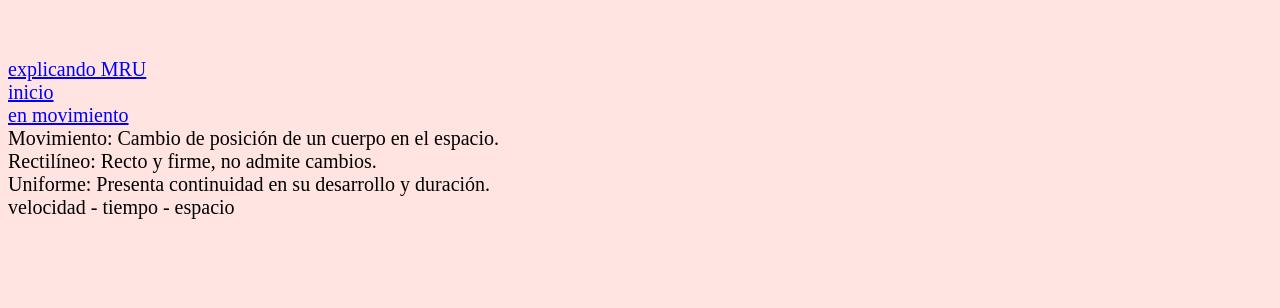
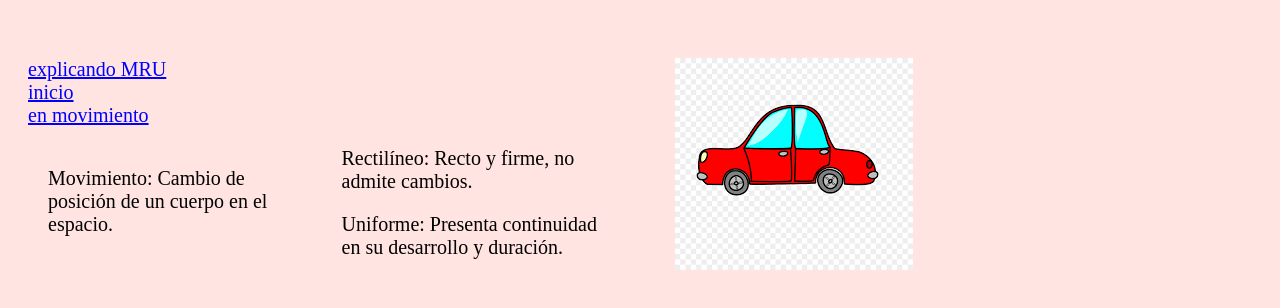
Before and after one commit to UCC-LabCompu2-Historico/proyecto2023-ruival, a plain HTML site: page index.html in a window 1280 px wide. Shown: the part 166-474 px from the top of the page. Drawn offline with Linux system fonts and the light colour scheme.

Commit message:
Se agregaron columnas para las paginas

```diff
--- a/index.html
+++ b/index.html
@@ -10,8 +10,9 @@
     <link rel="shortcut icon" href="imagenes/favicon.jpg">
 </head>
 <body>
-<img id ="principal"src="imagenes/logo.jpg" alt="logo">
+<img id ="principal" src="imagenes/logo.jpg" alt="logo">
 <header><h1>Me Estoy Moviendo</h1></header>
+<section>
 <nav>
     <a href="explicando_mru.html">explicando MRU</a>
 </nav>
@@ -22,16 +23,17 @@
     <a href="en_movimiento.html">en movimiento</a>
 </nav>
 <section>
-    <div>
+    <p>
         Movimiento: Cambio de posición de un cuerpo en el espacio.
-    </div>
-    <div>
+    </p>
+    <p>
         Rectilíneo: Recto y firme, no admite cambios.
-    </div>
-    <div>
+    </p>
+    <p>
         Uniforme: Presenta continuidad en su desarrollo y duración.
-    </div>
+    </p>
+    <img id ="inicio" src="imagenes/inicio.png" alt="inicio">
 </section>
-<footer>velocidad - tiempo - espacio</footer>
+</section>
 </body>
 </html>
--- a/miEstilo.css
+++ b/miEstilo.css
@@ -3,10 +3,14 @@ h1 {
     font-size: 90px;
     text-align: center;
 }
-
-body {
+body{
+    background-color: mistyrose;
+}
+section {
     font-size: 20px;
-    background-color: mistyrose;
+    column-count: 2;
+    column-gap: 30px;
+    margin: 20px;
 }
 div.especial h4{
     font-weight: lighter;
```
Also changed, not shown: en_movimiento.html (+5 -1 lines), explicando_mru.html (+3 -1 lines), imagenes/inicio.png (added).
